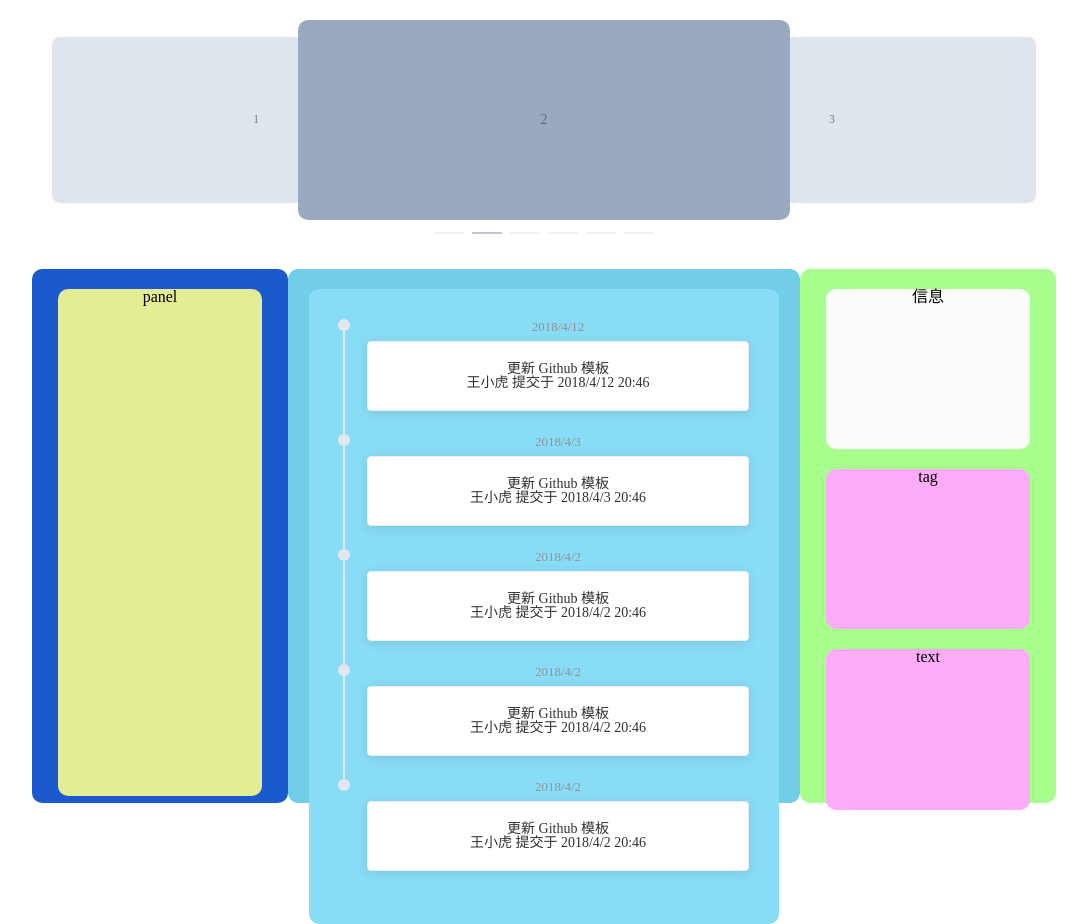
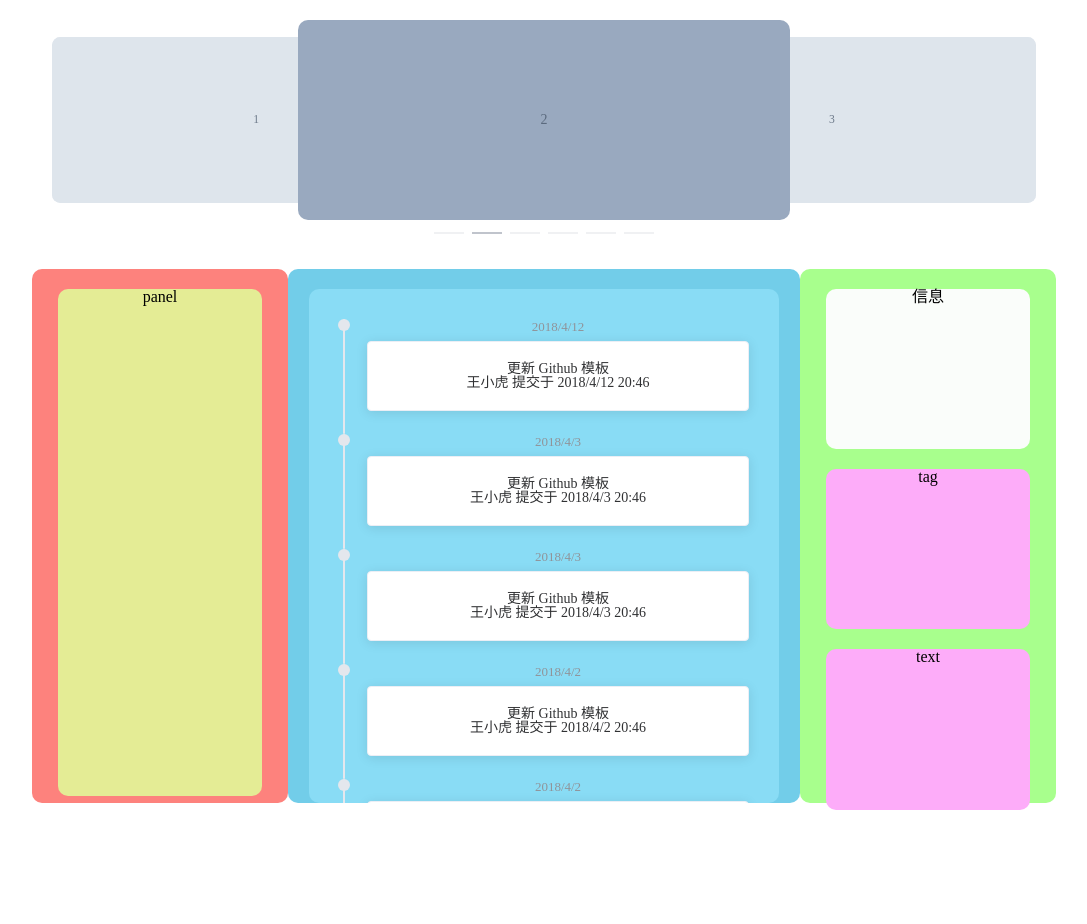
Before and after one commit to lxb-log/webblog, a Vue app: page / in a window 1280 px wide. Shown: the whole page, without its empty margins (96-1183 px from the left). After the commit the page ends 810 px from the top, so only its background shows below. Built offline with nearby package versions, Linux system fonts and the light colour scheme.

Commit message:
滚动条

```diff
--- a/src/views/Index.vue
+++ b/src/views/Index.vue
@@ -14,13 +14,19 @@
 			</div>
 		</div>
 		<div class="content-middle">
-			<div class="timestamp-middle box">
-				<div class="block">
+			<div class="timestamp-middle box" style="">
+				<div class="block" >
 					<el-timeline>
 						<el-timeline-item timestamp="2018/4/12" placement="top">
 							<el-card>
 								<h4>更新 Github 模板</h4>
 								<p>王小虎 提交于 2018/4/12 20:46</p>
+							</el-card>
+						</el-timeline-item>
+						<el-timeline-item timestamp="2018/4/3" placement="top">
+							<el-card>
+								<h4>更新 Github 模板</h4>
+								<p>王小虎 提交于 2018/4/3 20:46</p>
 							</el-card>
 						</el-timeline-item>
 						<el-timeline-item timestamp="2018/4/3" placement="top">
@@ -111,7 +117,7 @@
 	.content .content-left {
 		width:25%;
 		height:100%;
-		background: #1a5acd;
+		background: #fd827d;
 		/* padding:0px 10px 0px 0px;  上右下左 */
 	}
 
@@ -119,6 +125,7 @@
 		width:50%;
 		height:100%;
 		background: #72cde9;
+
 	}
 
 	.content .content-right {
@@ -152,7 +159,26 @@
 	}
 	.content .content-middle .timestamp-middle {
 		background: #89dcf5;
-		/* height: 95%; */
+		height: 85%;
 		padding: 30px;   /*上右下左*/
+		overflow: auto;  /* 滚动条 */
+	}
+
+	/*-------滚动条整体样式----*/
+	.content .content-middle .timestamp-middle::-webkit-scrollbar {
+		width:8px;
+		height:8px;
+	}
+	/*滚动条里面小方块样式*/
+	.content .content-middle .timestamp-middle::-webkit-scrollbar-thumb {
+		border-radius:100px;
+		-webkit-box-shadow:inset 0 0 5px rgba(0,0,0,0.2);
+		background:rgb(144, 247, 149);
+	}
+	/*滚动条里面轨道样式*/
+	.content .content-middle .timestamp-middle::-webkit-scrollbar-track {
+		-webkit-box-shadow:inset 0 0 5px rgba(0,0,0,0.2);
+		border-radius:0;
+		background:rgba(255, 97, 97, 0.1);
 	}
 </style>
```
